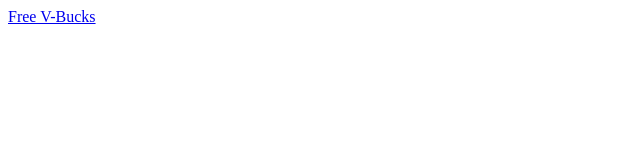
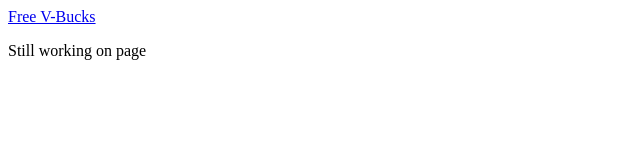
Before and after one commit to BuildTraveler/website, a plain HTML site: page rick_roll.html in a window 1280 px wide. Shown: the whole page, without its empty margins (0-640 px from the left). Drawn offline with Linux system fonts and the light colour scheme.

Commit message:
Update rick_roll.html

```diff
--- a/rick_roll.html
+++ b/rick_roll.html
@@ -6,3 +6,5 @@
 </head>
 
 <a href="https://www.youtube.com/watch?v=dQw4w9WgXcQ">Free V-Bucks</a>
+
+<p> Still working on page </p>
```
